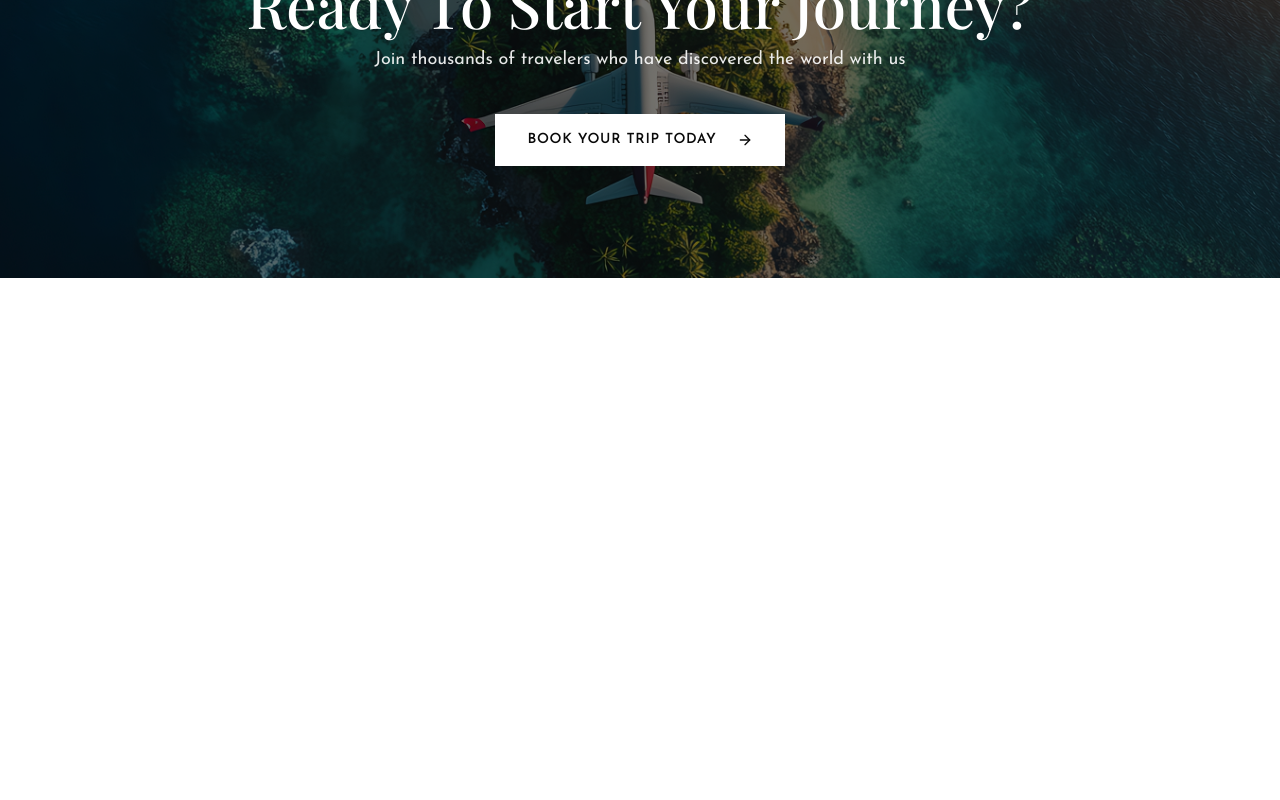
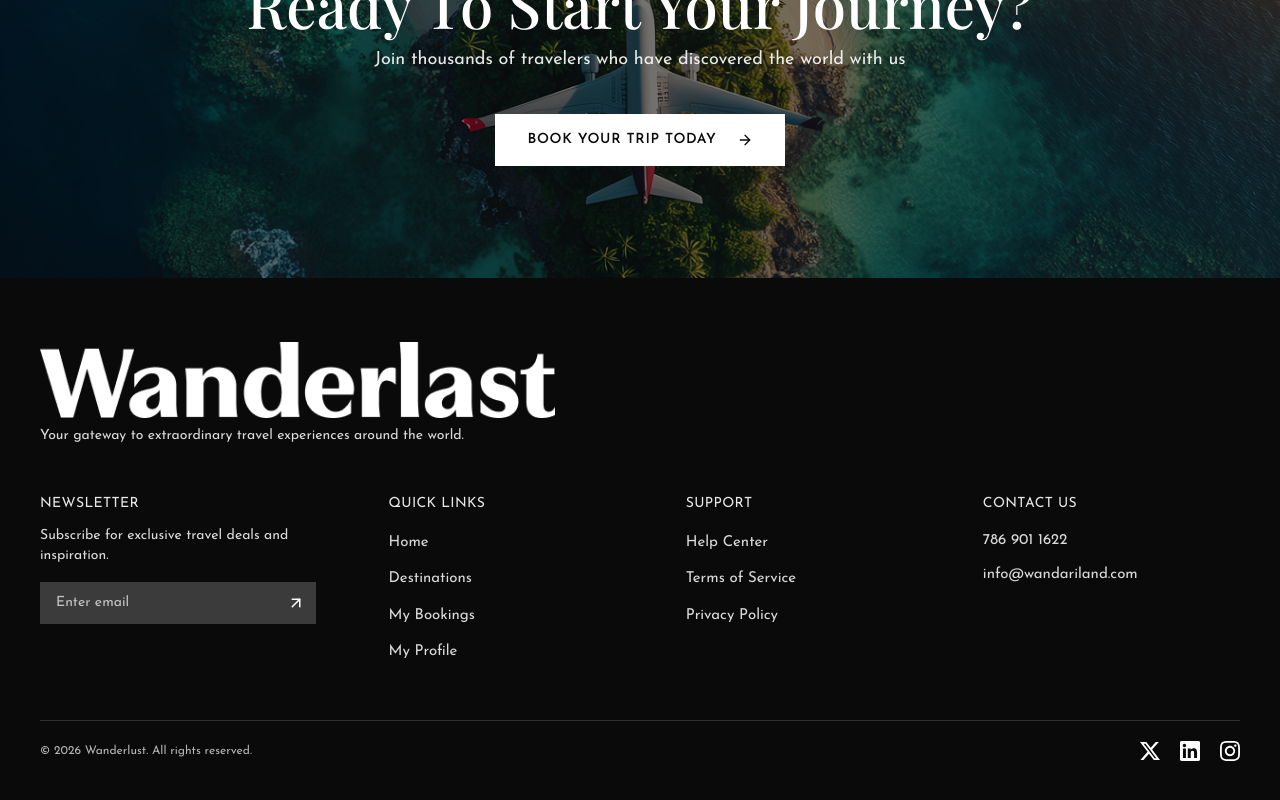
Before and after one commit to masudbuilds/wanderlust, a Next.js app: page / in a window 1280 px wide. Shown: the part 1910-2710 px from the top of the page. Before the commit the page ends 2188 px from the top, so only its background shows below. Built offline with nearby package versions, Linux system fonts and the light colour scheme; a web font is replaced by a local one.

Commit message:
feat: add Navbar and Footer components to layout

```diff
--- a/src/app/layout.tsx
+++ b/src/app/layout.tsx
@@ -1,5 +1,7 @@
 import type { Metadata } from "next";
 import { Josefin_Sans, Playfair_Display } from "next/font/google";
+import { Navbar } from "@/components/navbar";
+import { Footer } from "@/components/footer";
 import "./globals.css";
 
 const josefinSans = Josefin_Sans({
@@ -22,7 +24,11 @@ export default function RootLayout({ children }: LayoutProps<"/">) {
       lang="en"
       className={`${josefinSans.className} ${playfair.variable} h-full antialiased`}
     >
-      <body className="min-h-full flex flex-col">{children}</body>
+      <body className="min-h-full flex flex-col">
+        <Navbar />
+        {children}
+        <Footer />
+      </body>
     </html>
   );
 }
--- a/src/app/page.tsx
+++ b/src/app/page.tsx
@@ -1,4 +1,3 @@
-import { Navbar } from "@/components/navbar";
 import { Banner } from "@/components/banner";
 import { Features } from "@/components/features";
 import { Testimonials } from "@/components/testimonials";
@@ -6,14 +5,11 @@ import { Cta } from "@/components/cta";
 
 export default function Home() {
   return (
-    <>
-      <Navbar />
     <main>
       <Banner />
       <Features />
       <Testimonials />
       <Cta />
     </main>
-    </>
   );
 }
--- /dev/null
+++ b/src/components/footer.tsx
@@ -0,0 +1,156 @@
+import Image from "next/image";
+import Link from "next/link";
+import { ArrowUpRight } from "lucide-react";
+
+const quickLinks = [
+  { label: "Home", href: "/" },
+  { label: "Destinations", href: "/destinations" },
+  { label: "My Bookings", href: "/bookings" },
+  { label: "My Profile", href: "/profile" },
+];
+
+const supportLinks = [
+  { label: "Help Center", href: "/help-center" },
+  { label: "Terms of Service", href: "/terms-of-service" },
+  { label: "Privacy Policy", href: "/privacy-policy" },
+];
+
+const socials = [
+  {
+    label: "X",
+    href: "https://x.com",
+    path: "M18.901 1.153h3.68l-8.04 9.19L24 22.846h-7.406l-5.8-7.584-6.638 7.584H.474l8.6-9.83L0 1.154h7.594l5.243 6.932ZM17.61 20.644h2.039L6.486 3.24H4.298Z",
+  },
+  {
+    label: "LinkedIn",
+    href: "https://www.linkedin.com",
+    path: "M20.447 20.452h-3.554v-5.569c0-1.328-.027-3.037-1.852-3.037-1.853 0-2.136 1.445-2.136 2.939v5.667H9.351V9h3.414v1.561h.046c.477-.9 1.637-1.85 3.37-1.85 3.601 0 4.267 2.37 4.267 5.455v6.286zM5.337 7.433c-1.144 0-2.063-.926-2.063-2.065 0-1.138.92-2.063 2.063-2.063 1.14 0 2.064.925 2.064 2.063 0 1.139-.925 2.065-2.064 2.065zm1.782 13.019H3.555V9h3.564v11.452zM22.225 0H1.771C.792 0 0 .774 0 1.729v20.542C0 23.227.792 24 1.771 24h20.451C23.2 24 24 23.227 24 22.271V1.729C24 .774 23.2 0 22.222 0h.003z",
+  },
+  {
+    label: "Instagram",
+    href: "https://www.instagram.com",
+    path: "M12 2.163c3.204 0 3.584.012 4.85.07 3.252.148 4.771 1.691 4.919 4.919.058 1.265.069 1.645.069 4.849 0 3.205-.012 3.584-.069 4.849-.149 3.225-1.664 4.771-4.919 4.919-1.266.058-1.644.07-4.85.07-3.204 0-3.584-.012-4.849-.07-3.26-.149-4.771-1.699-4.919-4.92-.058-1.265-.07-1.644-.07-4.849 0-3.204.013-3.583.07-4.849.149-3.227 1.664-4.771 4.919-4.919 1.266-.057 1.645-.069 4.849-.069zm0-2.163c-3.259 0-3.667.014-4.947.072-4.358.2-6.78 2.618-6.98 6.98-.059 1.281-.073 1.689-.073 4.948 0 3.259.014 3.668.072 4.948.2 4.358 2.618 6.78 6.98 6.98 1.281.058 1.689.072 4.948.072 3.259 0 3.668-.014 4.948-.072 4.354-.2 6.782-2.618 6.979-6.98.059-1.28.073-1.689.073-4.948 0-3.259-.014-3.667-.072-4.947-.196-4.354-2.617-6.78-6.979-6.98-1.281-.059-1.69-.073-4.949-.073zm0 5.838c-3.403 0-6.162 2.759-6.162 6.162s2.759 6.163 6.162 6.163 6.162-2.759 6.162-6.163c0-3.403-2.759-6.162-6.162-6.162zm0 10.162c-2.209 0-4-1.79-4-4 0-2.209 1.791-4 4-4s4 1.791 4 4c0 2.21-1.791 4-4 4zm6.406-11.845c-.796 0-1.441.645-1.441 1.44s.645 1.44 1.441 1.44c.795 0 1.439-.645 1.439-1.44s-.644-1.44-1.439-1.44z",
+  },
+];
+
+function LinkColumn({
+  title,
+  links,
+}: {
+  title: string;
+  links: { label: string; href: string }[];
+}) {
+  return (
+    <div>
+      <h3 className="text-sm tracking-wide text-white/90 uppercase">
+        {title}
+      </h3>
+      <ul className="mt-4 space-y-3">
+        {links.map((link) => (
+          <li key={link.label}>
+            <Link
+              href={link.href}
+              className="text-[15px] text-white/85 transition-colors hover:text-white"
+            >
+              {link.label}
+            </Link>
+          </li>
+        ))}
+      </ul>
+    </div>
+  );
+}
+
+export function Footer() {
+  return (
+    <footer className="bg-neutral-950 text-white">
+      <div className="mx-auto w-full max-w-7xl px-6 py-16 md:px-10">
+        <Image
+          src="/images/Wanderlast-1.png"
+          alt="Wanderlast"
+          width={542}
+          height={80}
+          className="h-14 w-auto md:h-19"
+        />
+        <p className="mt-2 text-sm text-white/85">
+          Your gateway to extraordinary travel experiences around the world.
+        </p>
+
+        <div className="mt-12 grid gap-10 sm:grid-cols-2 lg:grid-cols-[1.2fr_1fr_1fr_1fr]">
+          <div>
+            <h3 className="text-sm tracking-wide text-white/90 uppercase">
+              Newsletter
+            </h3>
+            <p className="mt-3 text-sm text-white/85">
+              Subscribe for exclusive travel deals and inspiration.
+            </p>
+            <form className="mt-4 flex items-center bg-white/20 sm:max-w-69">
+              <input
+                type="email"
+                required
+                placeholder="Enter email"
+                aria-label="Email address"
+                className="h-10.5 w-full bg-transparent px-4 text-sm text-white outline-none placeholder:text-white/70"
+              />
+              <button
+                type="submit"
+                aria-label="Subscribe to newsletter"
+                className="flex h-10.5 w-10 shrink-0 items-center justify-center text-white transition-colors hover:text-brand-light"
+              >
+                <ArrowUpRight className="size-4.5" />
+              </button>
+            </form>
+          </div>
+
+          <LinkColumn title="Quick Links" links={quickLinks} />
+          <LinkColumn title="Support" links={supportLinks} />
+
+          <div>
+            <h3 className="text-sm tracking-wide text-white/90 uppercase">
+              Contact Us
+            </h3>
+            <a
+              href="tel:+17869011622"
+              className="mt-4 block text-[15px] text-white/85 transition-colors hover:text-white"
+            >
+              786 901 1622
+            </a>
+            <a
+              href="mailto:info@wandariland.com"
+              className="mt-3 block text-[15px] text-white/85 transition-colors hover:text-white"
+            >
+              info@wandariland.com
+            </a>
+          </div>
+        </div>
+
+        <div className="mt-14 flex items-center justify-between border-t border-white/15 pt-5">
+          <p className="text-xs text-white/70">
+            © 2026 Wanderlust. All rights reserved.
+          </p>
+          <div className="flex items-center gap-5">
+            {socials.map((social) => (
+              <a
+                key={social.label}
+                href={social.href}
+                target="_blank"
+                rel="noopener noreferrer"
+                aria-label={social.label}
+                className="text-white transition-colors hover:text-brand-light"
+              >
+                <svg
+                  viewBox="0 0 24 24"
+                  fill="currentColor"
+                  aria-hidden="true"
+                  className="size-5"
+                >
+                  <path d={social.path} />
+                </svg>
+              </a>
+            ))}
+          </div>
+        </div>
+      </div>
+    </footer>
+  );
+}
--- a/src/components/navbar.tsx
+++ b/src/components/navbar.tsx
@@ -23,7 +23,7 @@ export function Navbar() {
   const [menuOpen, setMenuOpen] = useState(false);
 
   return (
-    <header className="relative bg-white">
+    <header className="sticky top-0 z-40 bg-white">
       <nav className="mx-auto grid h-17.5 w-full max-w-7xl grid-cols-[1fr_auto_1fr] items-center px-6 md:px-10">
         {/* Left nav / mobile menu toggle */}
         <ul className="hidden items-center gap-9 justify-self-start lg:flex">
```
Lines whose indentation alone changed are shown as unchanged.
